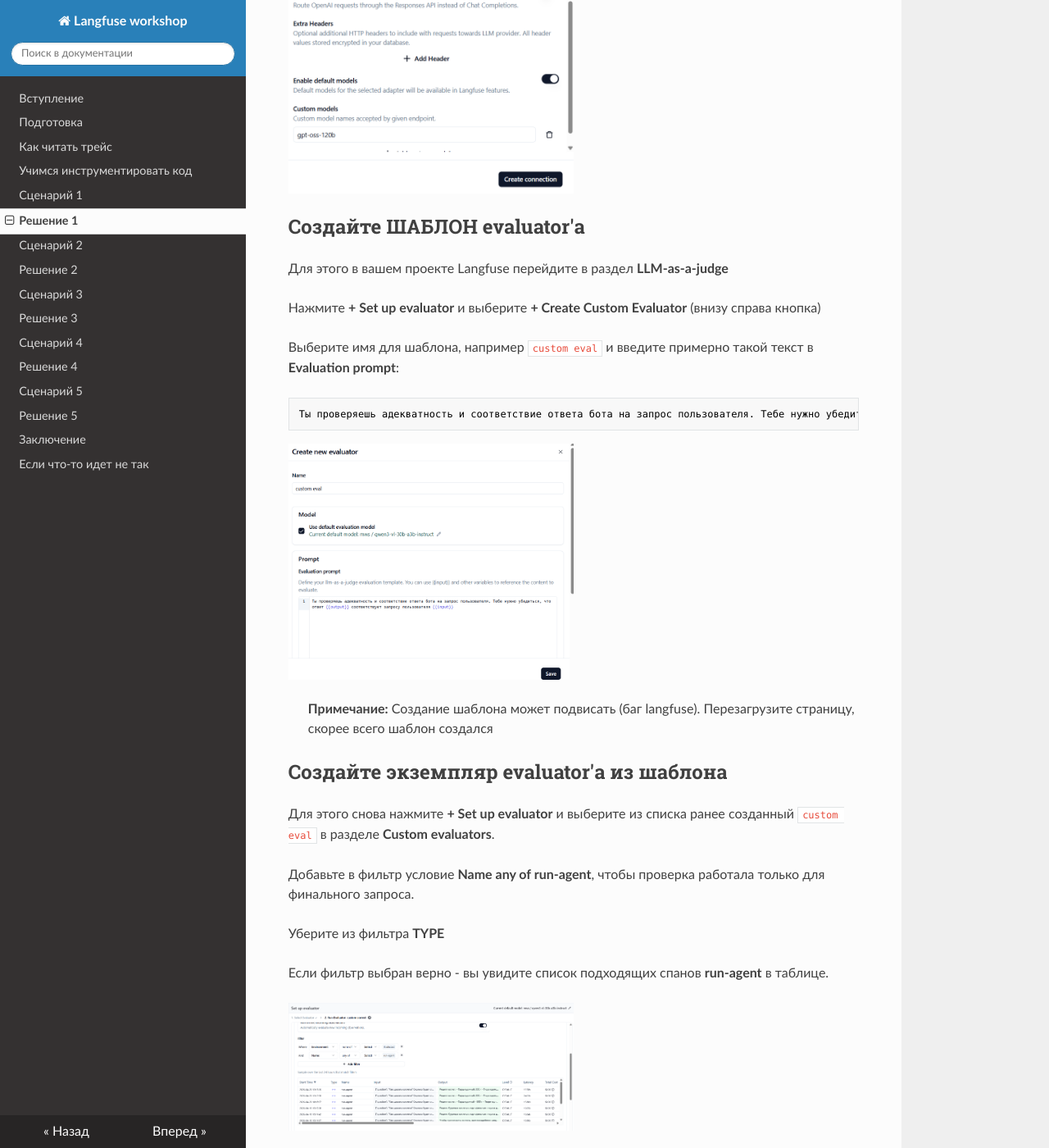
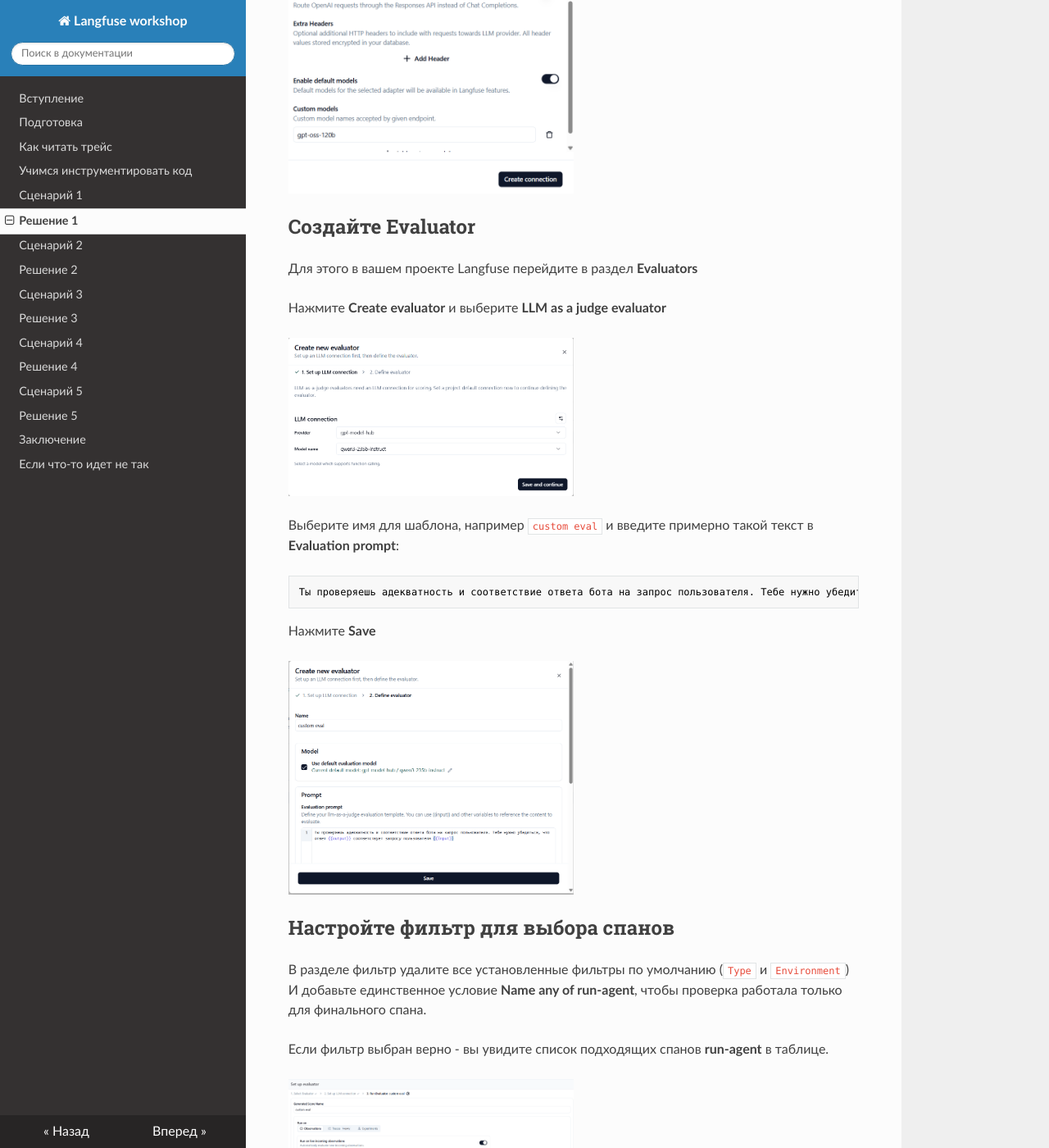
Before and after one commit to bocharovf/docs-langfuse-workshop, an MkDocs documentation site: the page built from docs/step12.md, in a window 1280 px wide and 1400 px high, scrolled down 1695 px. Shown: the whole window at 82% size. Built offline with MkDocs 1.6.1, drawn with Linux system fonts in a browser that asks for light colours; nearby versions of some CDN libraries.

Commit message:
Update doc for Langfuse 3.200

````diff
--- a/docs/step12.md
+++ b/docs/step12.md
@@ -39,39 +39,38 @@
 
 Где API Base URL - это адрес вашего проекта, который вы ранее указали в параметре `LLM_URL` файла `.env`.
 
-![llm](img/newllm50_2.png)
+![LLM Connection advanced](img/newllm50_2.png)
 
-## Создайте ШАБЛОН evaluator'а
+## Создайте Evaluator
 
-Для этого в вашем проекте Langfuse перейдите в раздел **LLM-as-a-judge**
+Для этого в вашем проекте Langfuse перейдите в раздел **Evaluators**
 
-Нажмите **+ Set up evaluator** и выберите **+ Create Custom Evaluator** (внизу справа кнопка)
+Нажмите **Create evaluator** и выберите **LLM as a judge evaluator**
+
+![new evaluator](img/create-new-evaluator50.png)
 
 Выберите имя для шаблона, например `custom eval` и введите примерно такой текст в **Evaluation prompt**:
 
 ```
-Ты проверяешь адекватность и соответствие ответа бота на запрос пользователя. Тебе нужно убедиться, что ответ {{output}} соответствует запросу пользователя {{input}}
+Ты проверяешь адекватность и соответствие ответа бота на запрос пользователя. Тебе нужно убедиться, что ответ {{output}} соответствует запросу пользователя {{input}} и вернуть оценку от 0 до 1, где 0 - ответ полностью не соответствует запросу, а 1 - ответ полностью соответствует запросу.
 ```
 
-![llm](img/custom-eval50.png)
+Нажмите **Save**
 
-> **Примечание:** Создание шаблона может подвисать (баг langfuse). Перезагрузите страницу, скорее всего шаблон создался
+![new evaluator](img/custom-eval50.png)
 
-## Создайте экземпляр evaluator'а из шаблона
+## Настройте фильтр для выбора спанов
 
-Для этого снова нажмите **+ Set up evaluator** и выберите из списка ранее созданный `custom eval` в разделе **Custom evaluators**.
-
-Добавьте в фильтр условие **Name any of run-agent**, чтобы проверка работала только для финального запроса.
-
-Уберите из фильтра **TYPE**
+В разделе фильтр удалите все установленные фильтры по умолчанию (`Type` и `Environment`)
+И добавьте единственное условие **Name any of run-agent**, чтобы проверка работала только для финального спана.
 
 Если фильтр выбран верно - вы увидите список подходящих спанов **run-agent** в таблице.
 
-![llm](img/eval-filter50.png)
+![filter](img/eval-filter50.png)
 
 Настройте маппинг секций `{{output}}` и `{{input}}` — установите **Object Field** в **Output** и **Input** соответственно.
 
-![llm](img/eval-mapping50.png)
+![input output mapping](img/eval-mapping50.png)
 
 ## Сделайте запросы к агенту
 
````
Also changed, not shown: other parts of docs/step12.md (+1 -1 lines), docs/setup.md (+33 -22 lines), docs/img/create-new-evaluator50.png (added), docs/img/custom-eval50.png, docs/img/eval-filter50.png, docs/img/setup-result50.png (added).
